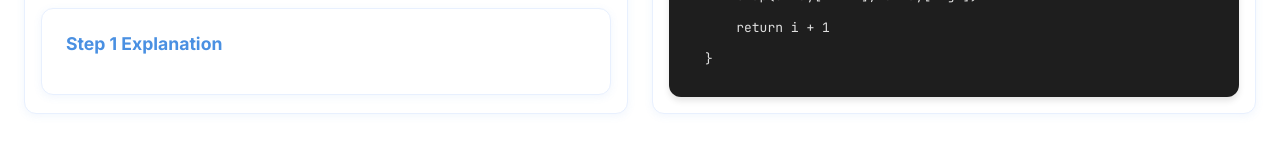
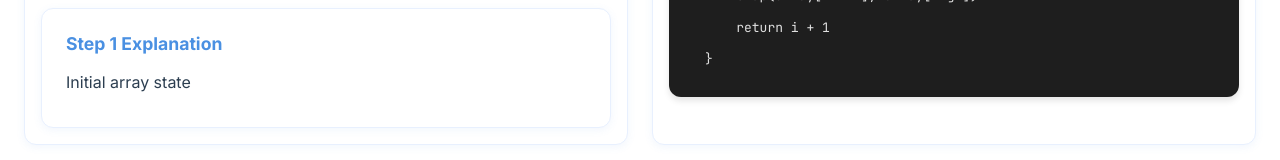
Before and after one commit to SujalPatelx/Algorithm-Visualizer, a React (Vite) app: page /quick-sort in a window 1280 px wide. Shown: the part 1015-1175 px from the top of the page. Before the commit the page ends 1153 px from the top, so only its background shows below. Built offline with nearby package versions, Linux system fonts and the light colour scheme.

Commit message:
Modified (Supports All Sorting)

```diff
--- a/src/components/StepExplanation.jsx
+++ b/src/components/StepExplanation.jsx
@@ -34,7 +34,10 @@ function StepExplanation({ algorithm, currentStep, history }) {
   const getExplanation = () => {
     if (!history[currentStep]) return null;
 
-    const { comparing, swapped } = history[currentStep];
+    const { explanation, comparing, swapped } = history[currentStep];
+
+    // If the step has a predefined explanation, use it
+    if (explanation) return explanation;
 
     switch (algorithm) {
       case 'bubble':
@@ -47,7 +50,24 @@ function StepExplanation({ algorithm, currentStep, history }) {
         }
         return `Comparing elements at positions ${i} and ${j}: ${history[currentStep].array[i]} ≤ ${history[currentStep].array[j]}, no swap needed`;
 
-      // Add cases for other algorithms
+      case 'quick':
+        if (comparing.length === 0) {
+          return "Initial array state";
+        }
+        if (comparing.length === 1) {
+          return `Selected pivot element: ${history[currentStep].array[comparing[0]]}`;
+        }
+        return `Comparing elements: ${history[currentStep].array[comparing[0]]} and ${history[currentStep].array[comparing[1]]}`;
+
+      case 'merge':
+        if (comparing.length === 0) {
+          return "Initial array state";
+        }
+        if (comparing.length === 1) {
+          return `Placing ${history[currentStep].array[comparing[0]]} in sorted position`;
+        }
+        return `Comparing elements: ${history[currentStep].array[comparing[0]]} and ${history[currentStep].array[comparing[1]]}`;
+
       default:
         return null;
     }
```
